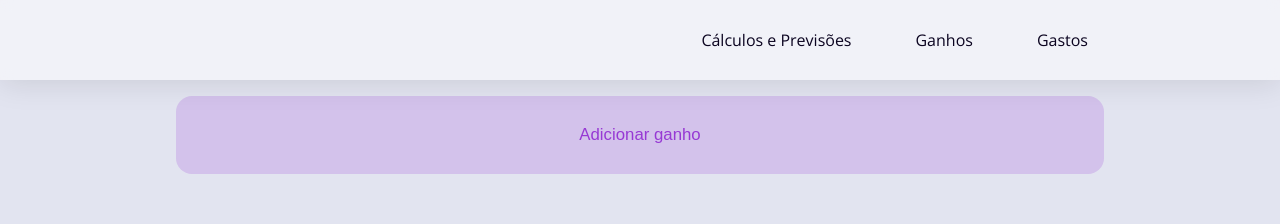
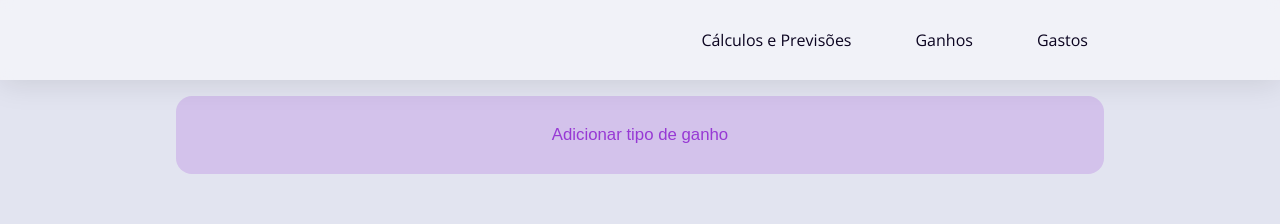
Before and after one commit to MadsonAlan/financial-control, a Next.js app: page /earnings in a window 1280 px wide. Shown: the top 224 px of the page. Built offline with nearby package versions, Linux system fonts and the light colour scheme; a web font is replaced by a local one.

Commit message:
edição do botão de tipo de ganho

```diff
--- a/src/pages/earnings/index.tsx
+++ b/src/pages/earnings/index.tsx
@@ -20,7 +20,7 @@
                 <link rel="icon" href="/favicon.ico" />
             </Head>
             <HeaderPage />
-            <button onClick={openModuleModal}>Adicionar ganho</button>
+            <button onClick={openModuleModal}>Adicionar tipo de ganho</button>
             {modulesData.map((module, index) =>
                 <TableDatas
                     displayButtons={true}
```
